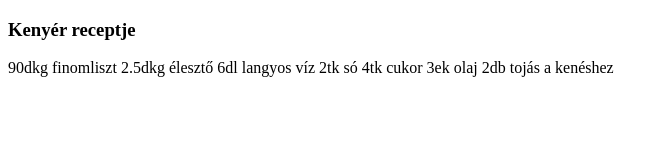
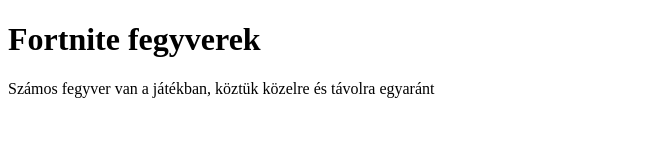
Before and after one commit to varga-dani01/shop, a plain HTML site: page index.html in a window 1280 px wide. Shown: the whole page, without its empty margins (0-668 px from the left). Drawn offline with Linux system fonts and the light colour scheme.

Commit message:
Update index.html

```diff
--- a/index.html
+++ b/index.html
@@ -1,17 +1,11 @@
 <!DOCTYPE html>
 <html>
 <head>
-<title>Érdekességek a kenyérről</title>
+<title>Érdekességek a fortniteról</title>
 <body>
 
-<h3>Kenyér receptje</h3>
-<p>90dkg	finomliszt
-2.5dkg	élesztő
-6dl	langyos víz
-2tk	só
-4tk	cukor
-3ek	olaj
-2db	tojás a kenéshez	</p>
+<h1>Fortnite fegyverek</h1>
+<p>Számos fegyver van a játékban, köztük közelre és távolra egyaránt</p>
 
 
 </body>
```
